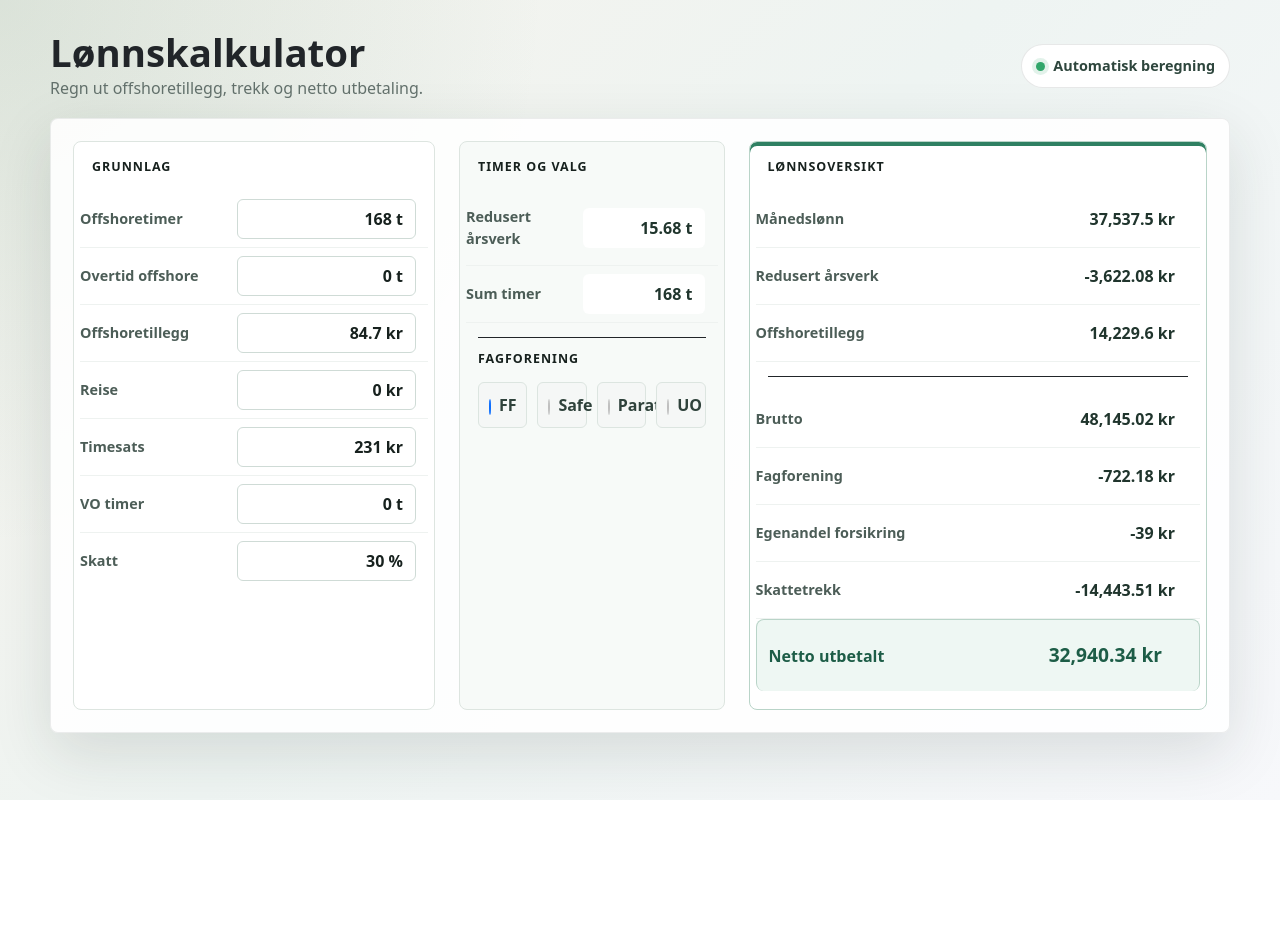
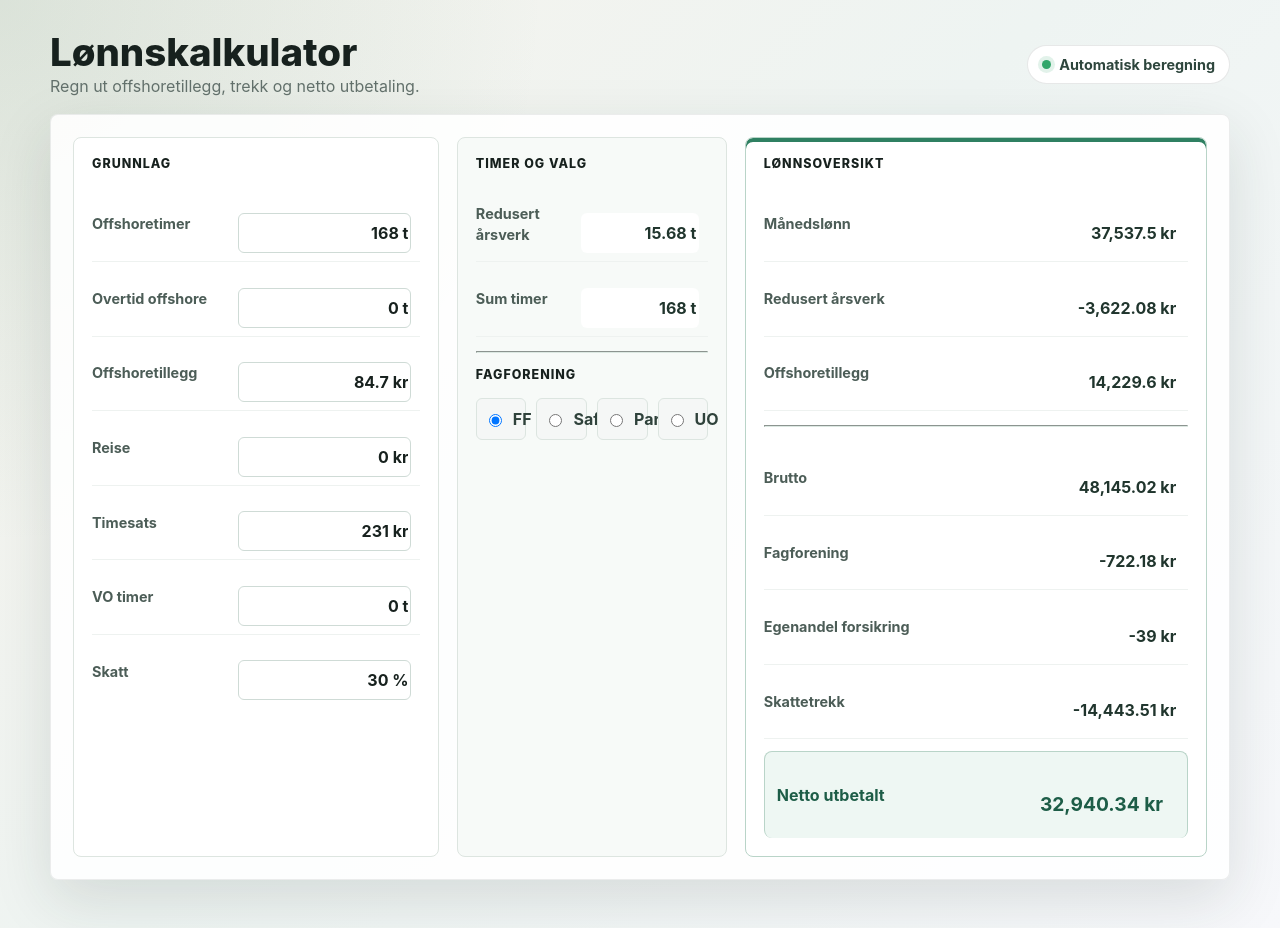
Before and after one commit to gekoparty/lonnapp, a React (Create React App) app: page / in a window 1280 px wide. Before the commit the page ends 800 px from the top, so only its background shows below. Built offline with nearby package versions, Linux system fonts and the light colour scheme.

Commit message:
bootstrap fix

```diff
--- a/src/index.css
+++ b/src/index.css
@@ -18,6 +18,118 @@ code {
 
 * {
   box-sizing: border-box;
+}
+
+.row {
+  display: flex;
+  flex-wrap: wrap;
+  margin-left: calc(var(--bs-gutter-x, 1.5rem) * -0.5);
+  margin-right: calc(var(--bs-gutter-x, 1.5rem) * -0.5);
+  margin-top: calc(var(--bs-gutter-y, 0) * -1);
+}
+
+.row > * {
+  flex-shrink: 0;
+  margin-top: var(--bs-gutter-y, 0);
+  max-width: 100%;
+  padding-left: calc(var(--bs-gutter-x, 1.5rem) * 0.5);
+  padding-right: calc(var(--bs-gutter-x, 1.5rem) * 0.5);
+  width: 100%;
+}
+
+.col,
+.col-sm-5,
+.col-sm-7,
+.col-lg-3,
+.col-lg-4,
+.col-lg-5 {
+  position: relative;
+  width: 100%;
+}
+
+.col {
+  flex: 1 0 0%;
+}
+
+.form-label {
+  display: inline-block;
+}
+
+.col-form-label {
+  line-height: 1.5;
+  padding-bottom: 0.375rem;
+  padding-top: 0.375rem;
+}
+
+.form-control {
+  appearance: none;
+  background-clip: padding-box;
+  display: block;
+  font-family: inherit;
+  font-size: 1rem;
+  line-height: 1.5;
+  width: 100%;
+}
+
+.form-control.is-invalid {
+  border-color: #c73d3d;
+}
+
+.invalid-feedback {
+  color: #c73d3d;
+  display: none;
+  font-size: 0.82rem;
+  margin-top: 0.35rem;
+}
+
+.is-invalid ~ .invalid-feedback {
+  display: block;
+}
+
+.form-check {
+  display: block;
+  min-height: 1.5rem;
+}
+
+.form-check-input {
+  flex: 0 0 auto;
+}
+
+.form-check-label {
+  cursor: pointer;
+}
+
+.text-end {
+  text-align: right;
+}
+
+@media (min-width: 576px) {
+  .col-sm-5 {
+    flex: 0 0 auto;
+    width: 41.66666667%;
+  }
+
+  .col-sm-7 {
+    flex: 0 0 auto;
+    width: 58.33333333%;
+  }
+}
+
+@media (min-width: 992px) {
+  .col-lg-3 {
+    flex: 0 0 auto;
+    width: 25%;
+  }
+
+  .col-lg-4 {
+    flex: 0 0 auto;
+    width: 33.33333333%;
+  }
+
+  .col-lg-5 {
+    flex: 0 0 auto;
+    width: 41.66666667%;
+  }
 }
 
 .app-shell {
--- a/src/index.js
+++ b/src/index.js
@@ -1,7 +1,6 @@
 import React from 'react';
 import ReactDOM from 'react-dom/client';
 import './index.css';
-import "bootstrap/dist/css/bootstrap.min.css";
 import App from './App';
 
 
```
